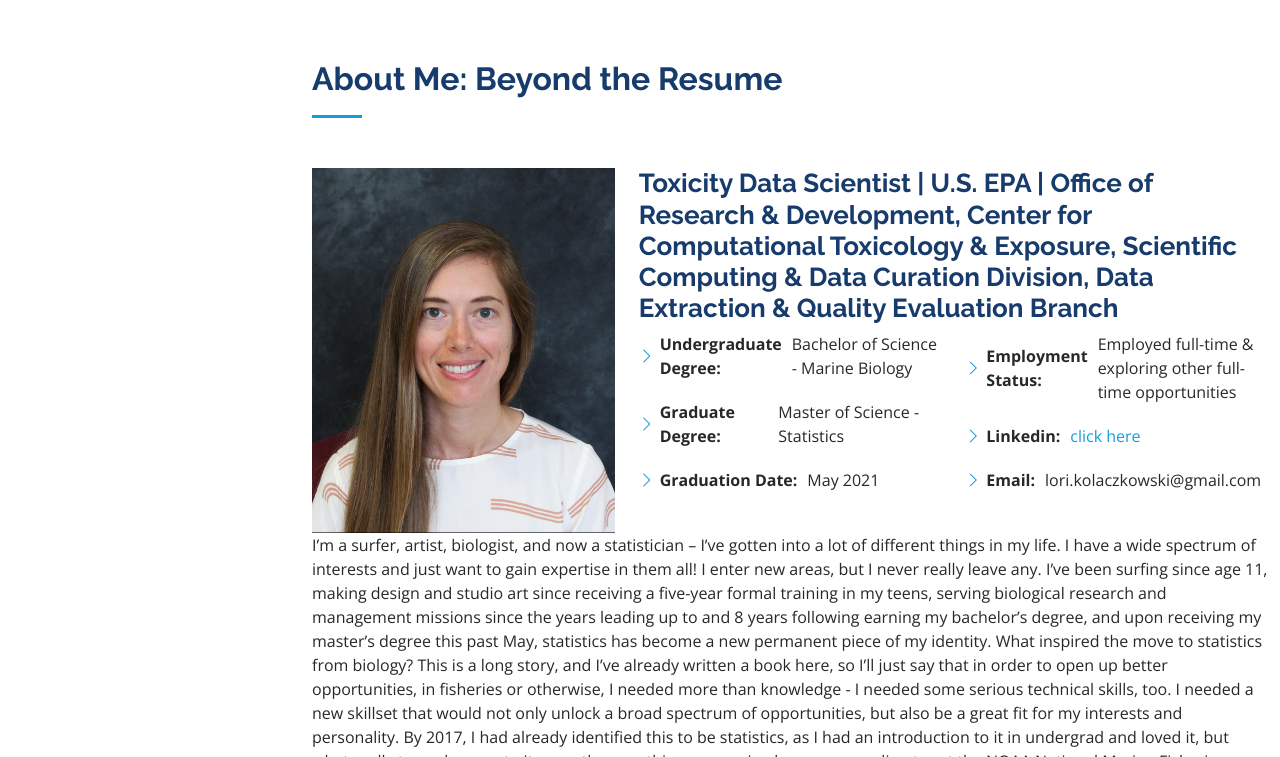
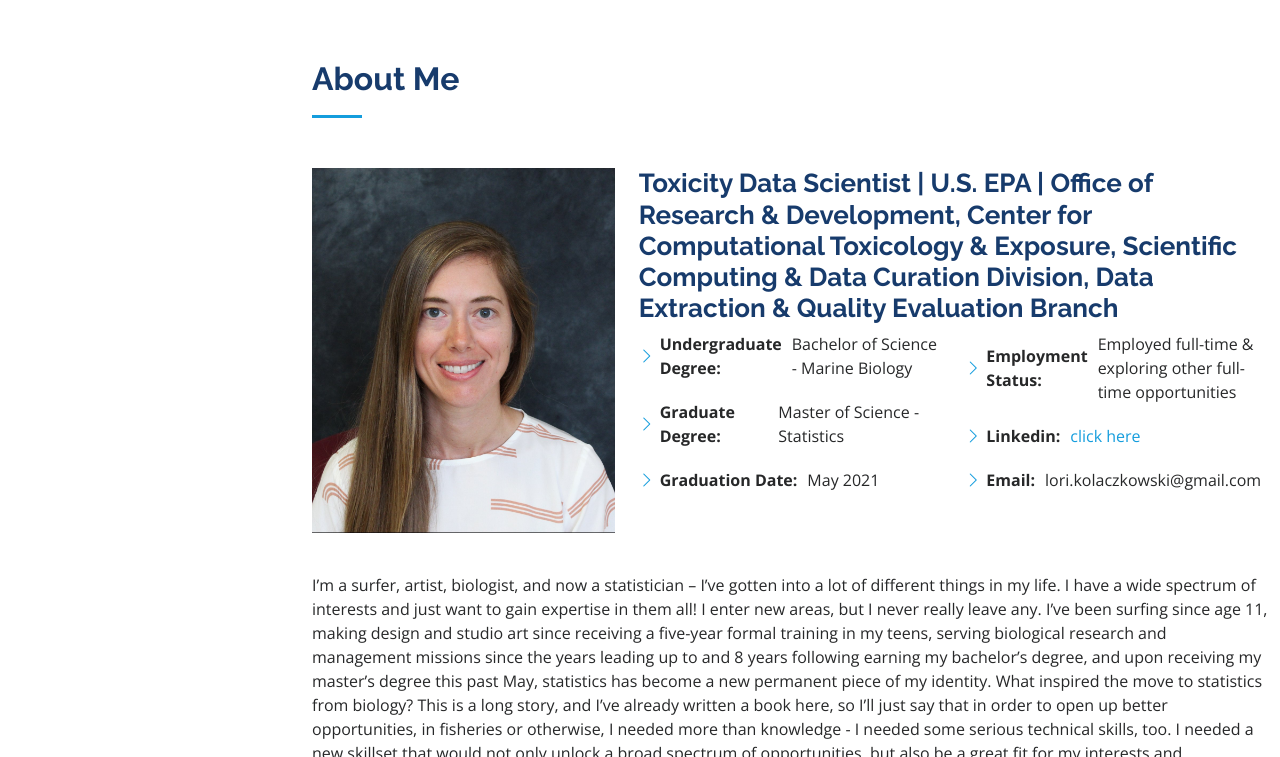
Before and after one commit to lori-kolaczkowski/lori-k.github.io, a plain HTML site: page index.html in a window 1280 px wide. Shown: the part 800-1557 px from the top of the page. Drawn offline with nearby package versions, Linux system fonts and the light colour scheme; files whose address does not match are found by name.

Commit message:
remove "beyond the resume"

```diff
--- a/index.html
+++ b/index.html
@@ -77,7 +77,7 @@
       <div class="container">
 
         <div class="section-title">
-          <h2>About Me: Beyond the Resume</h2>
+          <h2>About Me</h2>
 	  <p>
 	  </p>
         </div>
@@ -106,6 +106,9 @@
               </div>
             </div>
           </div>
+	    <p>
+	    <br>
+            </p>
 	    <p>
             I’m a surfer, artist, biologist, and now a statistician – I’ve gotten into a lot of different things in my life. I have a wide spectrum of interests and just want to gain expertise in them all! I enter new areas, but I never really leave any. I’ve been surfing since age 11, making design and studio art since receiving a five-year formal training in my teens, serving biological research and management missions since the years leading up to and 8 years following earning my bachelor’s degree, and upon receiving my master’s degree this past May, statistics has become a new permanent piece of my identity. What inspired the move to statistics from biology? This is a long story, and I’ve already written a book here, so I’ll just say that in order to open up better opportunities, in fisheries or otherwise, I needed more than knowledge - I needed some serious technical skills, too.
 	    I needed a new skillset that would not only unlock a broad spectrum of opportunities, but also be a great fit for my interests and personality. By 2017, I had already identified this to be statistics, as I had an introduction to it in undergrad and loved it, but what really turned me on to it more than anything was seeing how our new director at the NOAA National Marine Fisheries Service Galveston Lab was revolutionizing our bycatch fishery observer program with machine learning – training computers to ID fish species and estimate lengths using camera images! The applications in statistics are fascinating, endless, and everywhere – even in fisheries. So I was sold. Spent my last 3 years at NOAA working full-time and schooling part-time to gather prerequisites needed to begin full-time graduate study in stats. And here I am, a recent Texas A&M Statistics, M.S. graduate!
```
